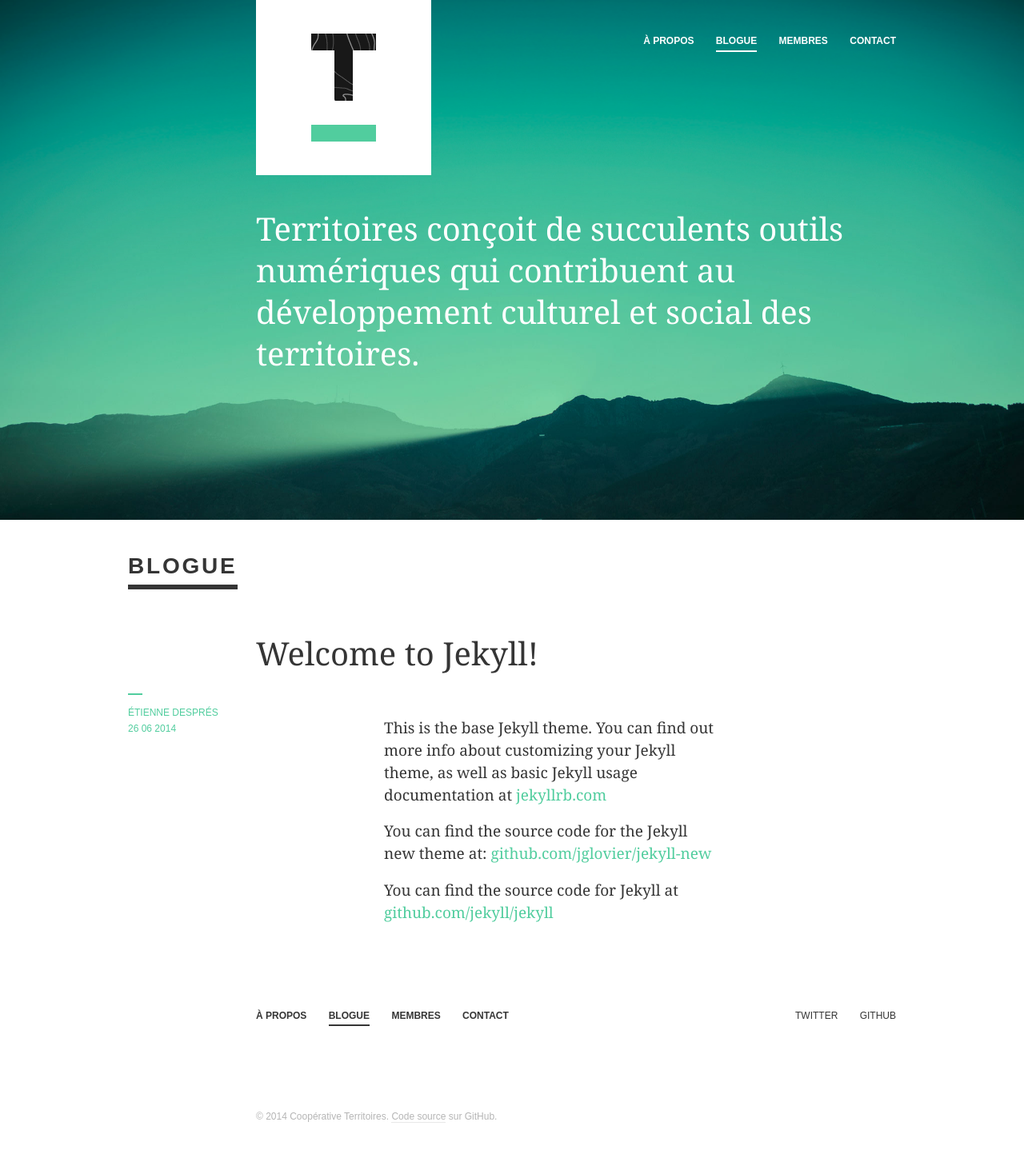
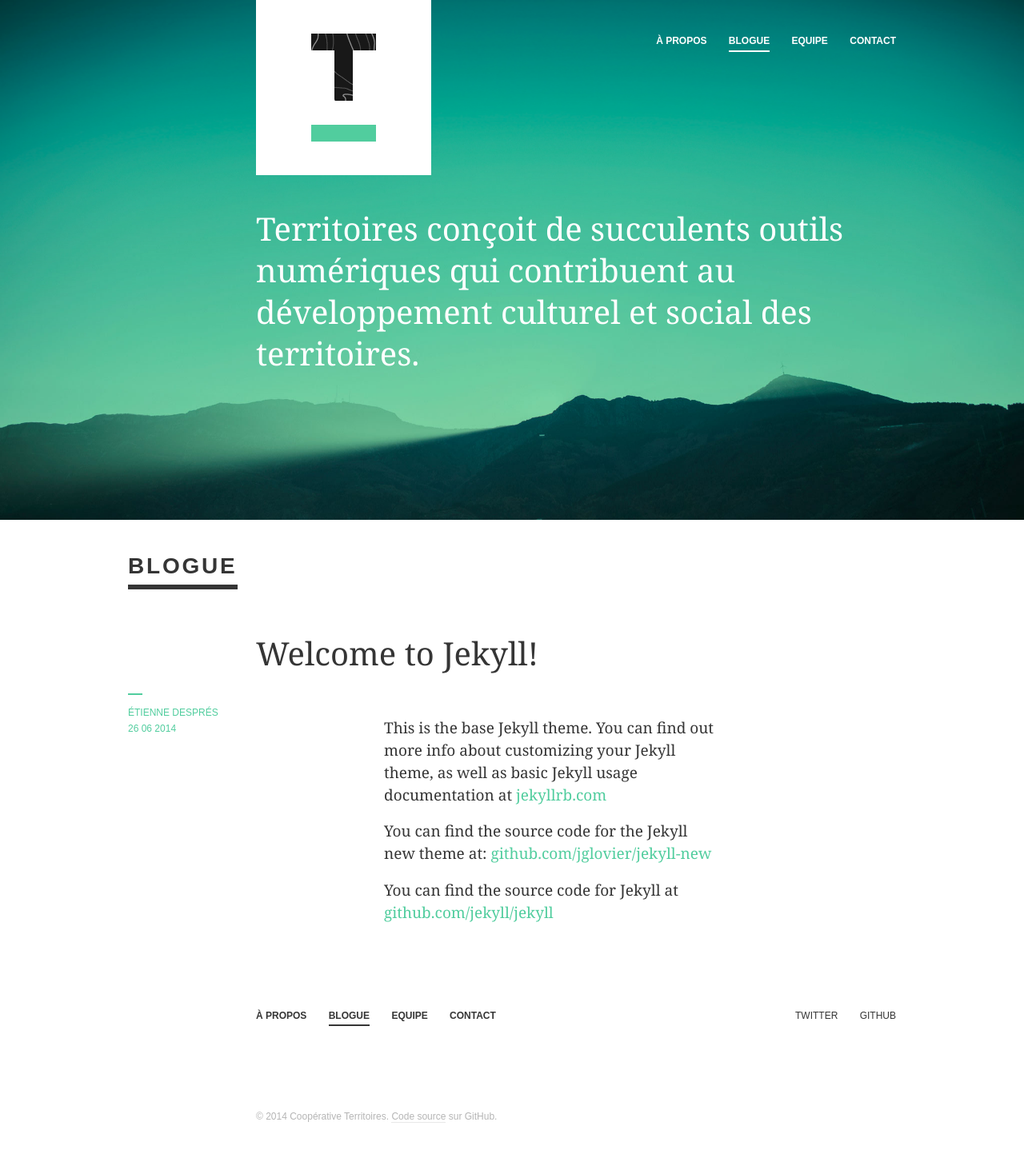
Before and after one commit to christhiandiaz514/territoires.github.io, a Jekyll site: the page built from index.html, in a window 1280 px wide. Shown: the whole page at 80% size. Built offline with Jekyll 4.4.1, drawn with Linux system fonts in a browser that asks for light colours; some web fonts are replaced.

Commit message:
Update menu.html

```diff
--- a/_includes/menu.html
+++ b/_includes/menu.html
@@ -6,7 +6,7 @@
     <a href="/">Blogue</a>
   </li>
   <li{% if page.url == '/membres/' %} class="current"{% endif %}>
-    <a href="/membres">Membres</a>
+    <a href="/equipe">Equipe</a>
   </li>
   <li{% if page.url == '/contact/' %} class="current"{% endif %}>
     <a href="/contact">Contact</a>
```
